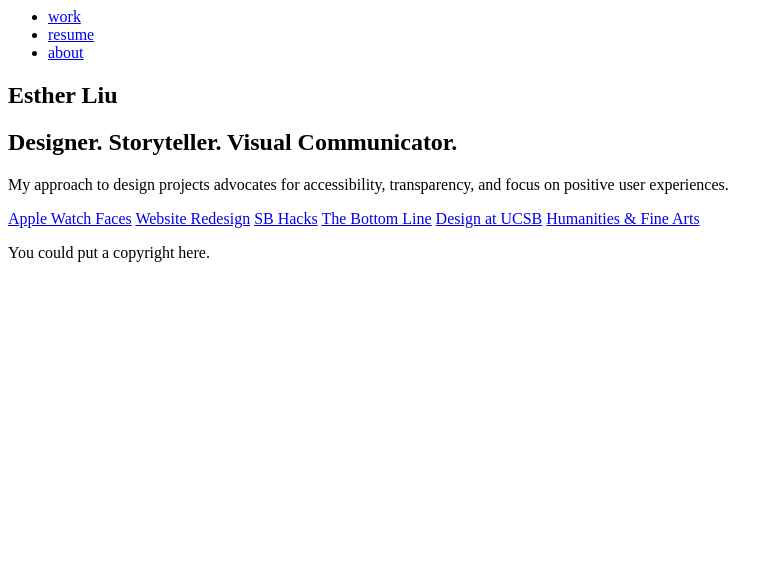
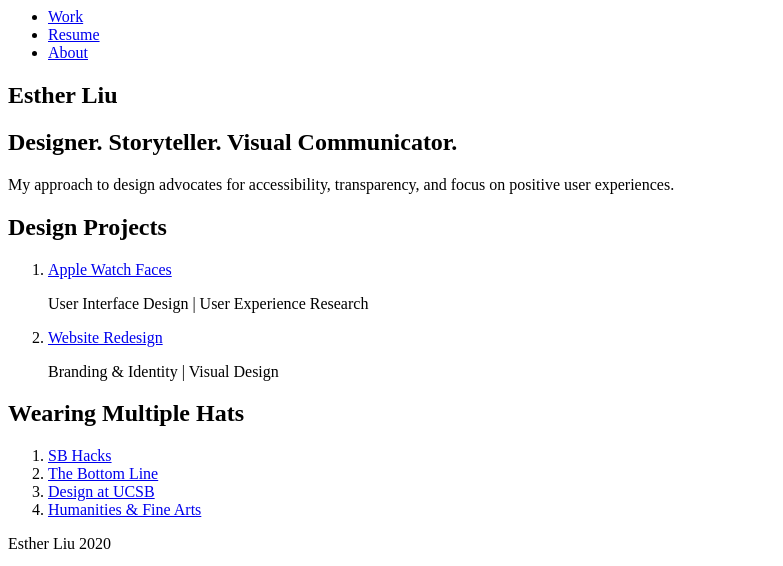
Before and after one commit to estheryliu/estheryliu.github.io, a plain HTML site: page index.html in a window 1280 px wide. Shown: the top 566 px of the page, without its empty margins (0-783 px from the left). Drawn offline with Linux system fonts and the light colour scheme.

Commit message:
More file updates

```diff
--- a/index.html
+++ b/index.html
@@ -4,29 +4,42 @@
 		<style>
 		/* Put your styles here, between the style tags. */
 		</style>
+		<link rel="stylesheet" href="https://cdnjs.cloudflare.com/ajax/libs/font-awesome/4.7.0/css/font-awesome.min.css">
 	</head>
 	<header class="header">
 		<ul class="navbar">
-			<li><a href="./index.html">work</a></li>
-			<li><a href="./LIU_Resume.pdf">resume</a></li>
-			<li><a href="./about.html">about</a></li>
+			<li><a href="./index.html">Work</a></li>
+			<li><a href="./LIU_Resume.pdf">Resume</a></li>
+			<li><a href="./about.html">About</a></li>
 		</ul>
 
 	</header>
 	<section>
 		<h1>Esther Liu</h1>
 		<h2>Designer. Storyteller. Visual Communicator. </h2>
-		<p>My approach to design projects advocates for accessibility, transparency, and focus on positive user experiences.</p>
+		<p>My approach to design advocates for accessibility, transparency, and focus on positive user experiences.</p>
 	</section>
-	<section class="work content">
-		<a href="./Project1.html">Apple Watch Faces</a>
-		<a href="./Project2.html">Website Redesign</a>
-		<a href="./SB Hacks.html">SB Hacks</a>
-		<a href="./TBL.html">The Bottom Line</a>
-		<a href="./Design at UCSB.html">Design at UCSB</a>
-		<a href="./Humanities & Fine Arts">Humanities & Fine Arts</a>
+	<section class="Design Projects">
+		<h2>Design Projects</h2>
+		<ol>
+			<li><a href="./Project1.html">Apple Watch Faces</a></li>
+			<p>User Interface Design | User Experience Research</p>
+			<li><a href="./Project2.html">Website Redesign</a></li>
+			<p>Branding & Identity | Visual Design</p>
+		</ol>
+	</section>
+	<section class="Wearing Multiple Hats">
+		<h2>Wearing Multiple Hats</h2>
+		<ol>
+			<li><a href="./SB Hacks.html">SB Hacks</a></li>
+			<li><a href="./TBL.html">The Bottom Line</a></li>
+			<li><a href="./Design at UCSB.html">Design at UCSB</a></li>
+			<li><a href="./Humanities & Fine Arts.html">Humanities & Fine Arts</a></li>
+		</ol>
 	</section>
 	<footer class="footer">
-		<p>You could put a copyright here.</p>
+		<p>Esther Liu 2020</p>
+		<button class="btn"><i class="fa fa-linkedin-square "></i></button>
+		<button class="btn"><i class="fa fa-instagram"></i></button>
 	</footer>
 </html>
```
Also changed, not shown: Design at UCSB.html (+9 -4 lines), Humanities & Fine Arts.html (+11 -5 lines), Project1.html (+10 -4 lines), Project2.html (+9 -3 lines), SB Hacks.html (+10 -4 lines), TBL.html (+10 -4 lines), about.html (+10 -4 lines).
